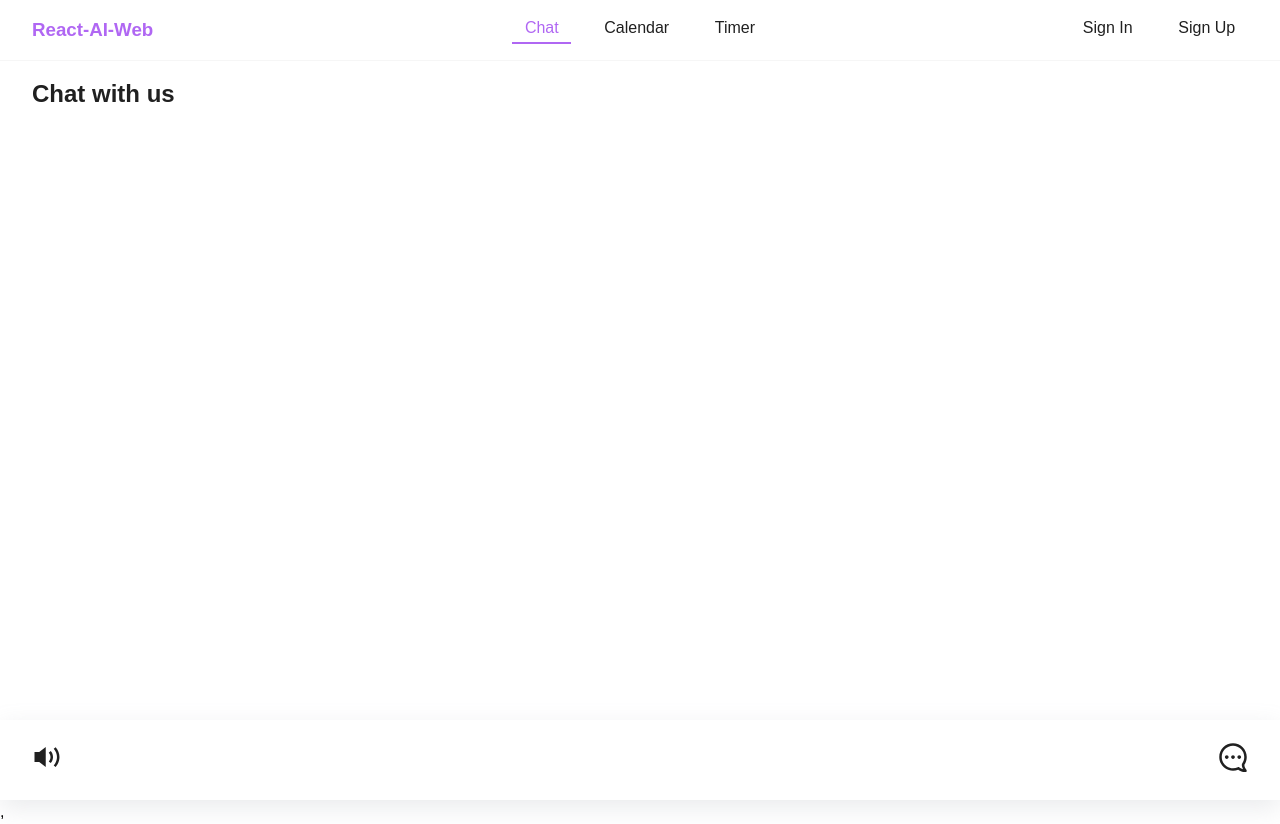
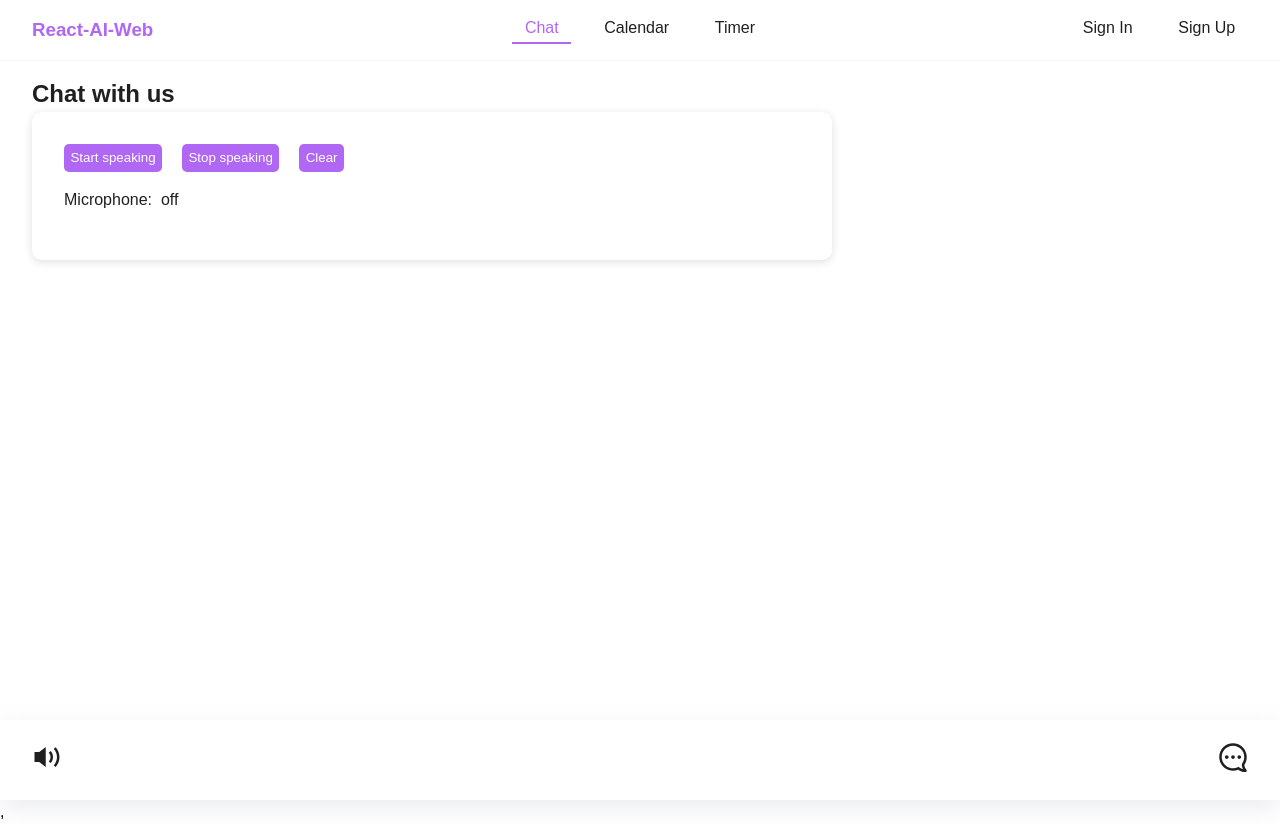
Before and after one commit to airKing05/react-ai-web, a React (Vite) app: page /layout/chat in a window 1280 px wide. Built offline with nearby package versions, Linux system fonts and the light colour scheme.

Commit message:
voice-recognition added

```diff
--- a/package.json
+++ b/package.json
@@ -20,7 +20,9 @@
     "react-redux": "^9.1.0",
     "react-router-dom": "^6.22.1",
     "react-select": "^5.8.0",
-    "redux": "^5.0.1"
+    "react-speech-recognition": "^3.10.0",
+    "redux": "^5.0.1",
+    "regenerator-runtime": "^0.14.1"
   },
   "devDependencies": {
     "@types/react": "^18.2.56",
--- a/src/main.jsx
+++ b/src/main.jsx
@@ -1,3 +1,4 @@
+import 'regenerator-runtime/runtime';
 import React from 'react'
 import ReactDOM from 'react-dom/client'
 import App from './App.jsx'
@@ -5,6 +6,7 @@ import './index.css';
 import { BrowserRouter } from 'react-router-dom';
 import { Provider } from 'react-redux'
 import store from './redux/store/store.js';
+
 
 ReactDOM.createRoot(document.getElementById('root')).render(
   <React.StrictMode>
--- a/src/pages/Chat/Chat.css
+++ b/src/pages/Chat/Chat.css
@@ -12,3 +12,31 @@
 .chat_content h2{
   color: #202020;
 }
+
+.chat__voice_part{
+  max-width: 800px;
+  padding: 2rem;
+  box-shadow: rgba(99, 99, 99, 0.2) 0px 2px 8px 0px;
+  border-radius: 10px;
+}
+
+.voice_btn{
+  display: flex;
+  gap: 20px;
+  margin-bottom: 1rem;
+
+}
+.voice_btn button{
+  padding: 5px;
+  border-radius: 5px;
+  background-color: rgb(176, 103, 243);
+  color: #ffffff;
+  font-weight: 500;
+  padding: .4rem;
+  border: none;
+}
+
+.chat__voice_part p{
+  color: #202020;
+
+}
--- a/src/pages/Chat/Chat.jsx
+++ b/src/pages/Chat/Chat.jsx
@@ -2,13 +2,47 @@ import React, { useState } from 'react'
 import Footer from './components/Footer/Footer';
 import "./Chat.css";
 import ChatPopup from './components/ChatPopup/ChatPopup';
+import SpeechRecognition, { useSpeechRecognition } from 'react-speech-recognition';
 
 export default function Chat() {
-    const [showChatPopup, setShowChatPop] = useState(false)
+    const [showChatPopup, setShowChatPop] = useState(false);
+
+    const startListeningFn = () => {
+        return SpeechRecognition.startListening({ continuous: true, language: 'en-IN' });
+    }
+    const stopListeningFn = () => SpeechRecognition.stopListening();
+
+    const {
+        transcript,
+        listening,
+        resetTranscript,
+        browserSupportsSpeechRecognition
+    } = useSpeechRecognition();
+
+
+
+    if (!browserSupportsSpeechRecognition) {
+        return <span>Browser doesn't support speech recognition.</span>;
+    }
+
     return (
         <div className='chat__container'>
             <div className='chat_content'>
                 <h2>Chat with us</h2>
+                <div className='chat__voice_part'>
+                    <div className='voice_btn'>
+                        <button onClick={startListeningFn}>Start speaking</button>
+                        <button onClick={stopListeningFn}>Stop speaking</button>
+                        <button onClick={resetTranscript}>Clear</button>
+                    </div>
+                    <div style={{ marginBottom: '1rem', color: '#202020' }}>
+                        Microphone:
+                        <span style={{ color: listening ? 'green' : '#202020' }}>
+                          &nbsp; {listening ? 'on' : 'off'}
+                        </span>
+                    </div>
+                    <p>{transcript}</p>
+                </div>
             {
                 showChatPopup ? <ChatPopup
                         showChatPopup={showChatPopup}
```
